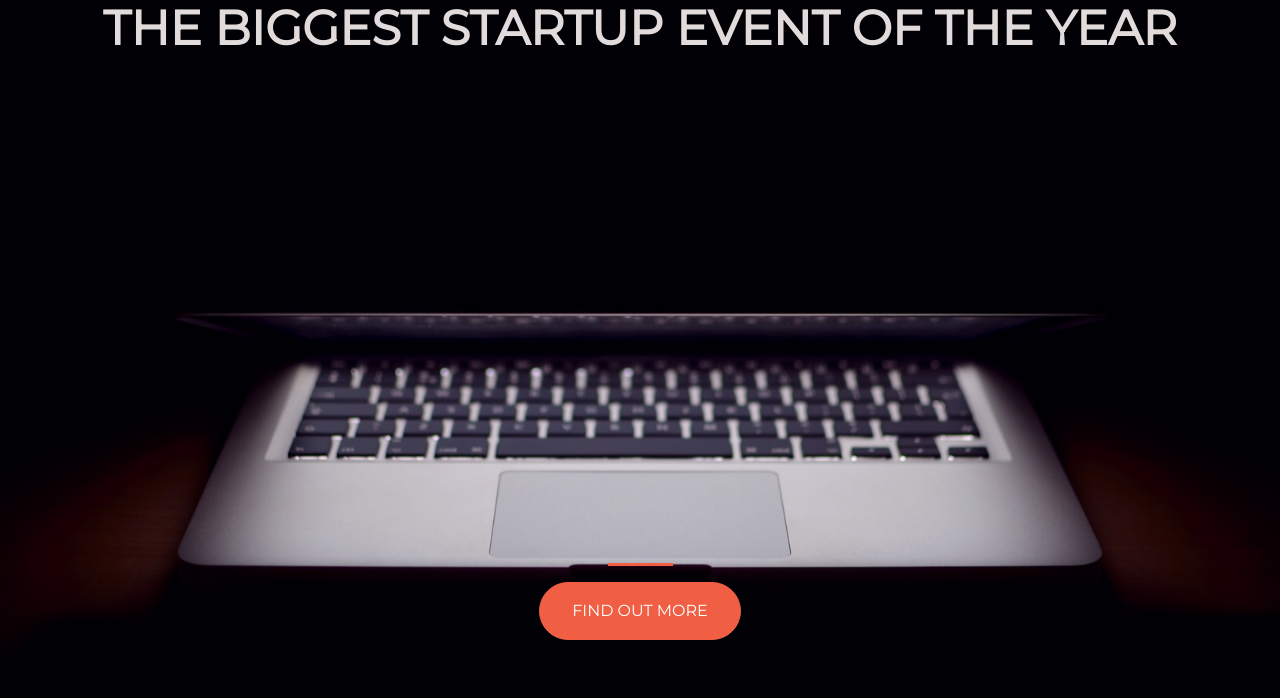
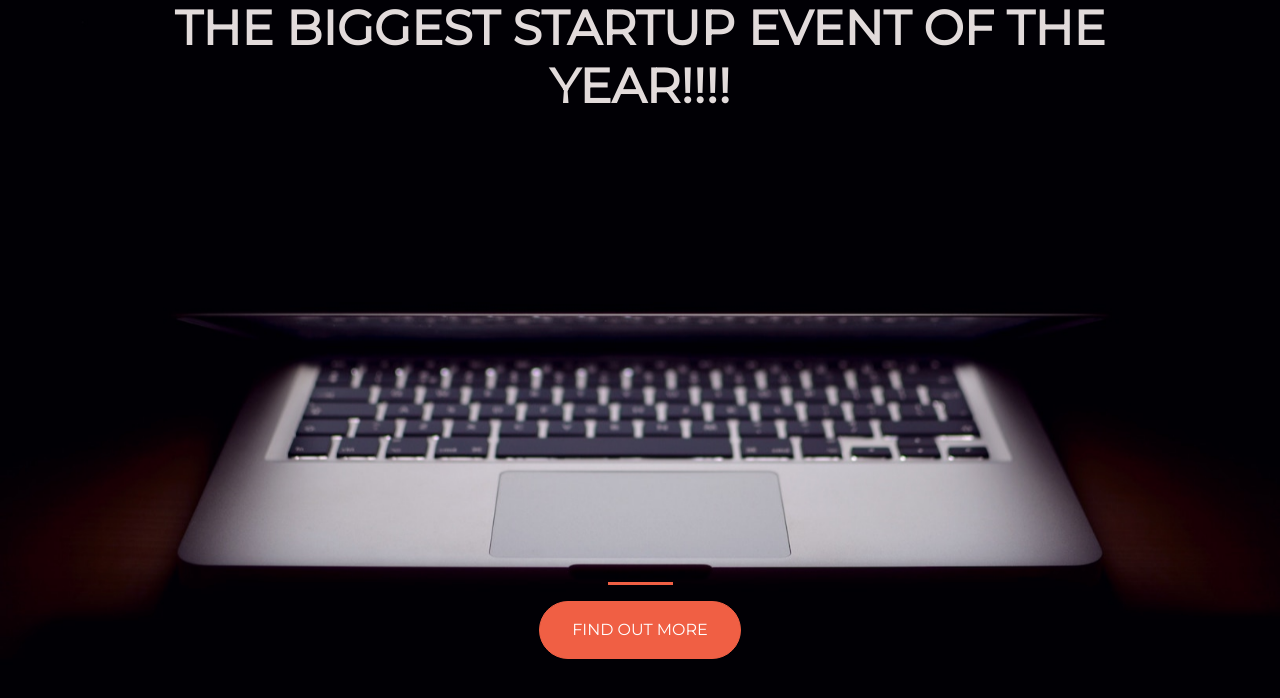
Before and after one commit to ali-n09/ali-n09.github.io, a plain HTML site: page index.html in a window 1280 px wide. Drawn offline with nearby package versions, Linux system fonts and the light colour scheme.

Commit message:
Update index.html
updated changes to html

```diff
--- a/index.html
+++ b/index.html
@@ -24,7 +24,7 @@
     <div class="container d-flex align-items h-100">
       <div class="row">
         <header class="text-center col-12">
-          <h1 class="text-uppercase"><strong>The Biggest Startup Event Of The Year</strong></h1>
+          <h1 class="text-uppercase"><strong>The Biggest Startup Event Of The Year!!!!</strong></h1>
         </header>
         <div class="buffer col-12"></div>
         <section class="text-center col-12">
```
